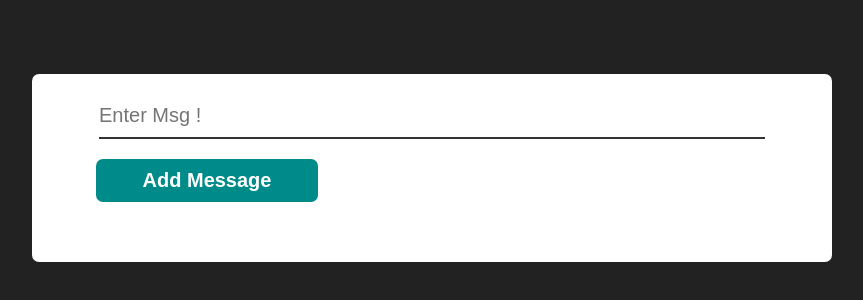
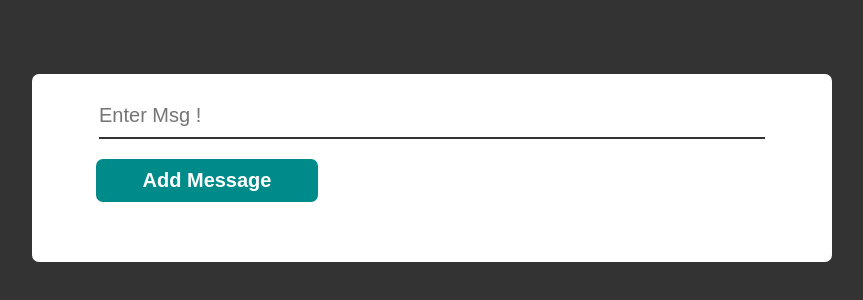
Before and after one commit to HossamGezo/Unique-Coderz-JS-Projects, a plain HTML site: page index.html in a window 1280 px wide. Shown: the part 232-532 px from the top of the page, without its empty margins (208-1071 px from the left). Drawn offline with Linux system fonts and the light colour scheme.

Commit message:
Modify README FIlE

```diff
--- a/assets/scss/main.scss
+++ b/assets/scss/main.scss
@@ -34,7 +34,7 @@ select {
 // Begining Of The Project
 
 body {
-  background-color: color(blk-color-03);
+  background-color: color(blk-color-02);
 }
 
 .message-container {
```
Also changed, not shown: assets/css/main.css, 1 other file.
